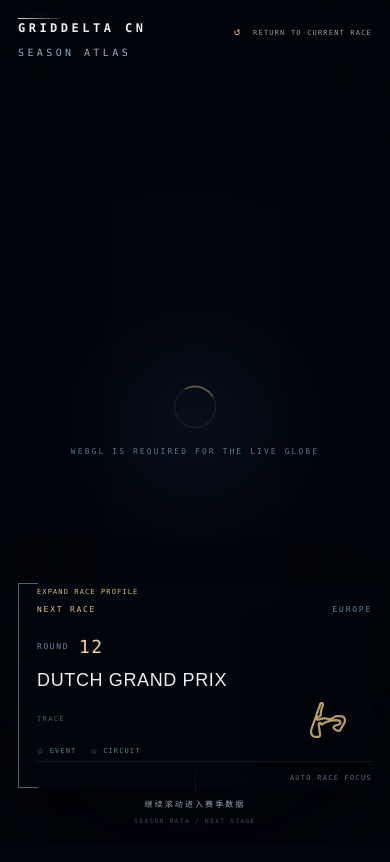
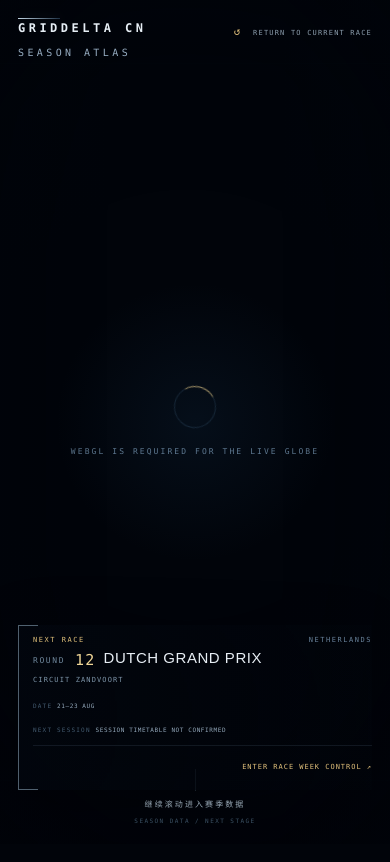
Before and after one commit to s8k8ps26k6-ui/pitwallcn, a Next.js app: page /atlas-v2 in a window 390 px wide. Shown: the top 862 px of the page. Built offline with nearby package versions, Linux system fonts and the light colour scheme.

Commit message:
feat: streamline atlas station preview

```diff
--- a/src/components/atlas-v2/season-atlas.module.css
+++ b/src/components/atlas-v2/season-atlas.module.css
@@ -1126,3 +1126,170 @@
     transition: none;
   }
 }
+
+/* Atlas is a discovery surface. Keep this station preview deliberately short;
+   the complete event dossier now lives at /races/[season]/[eventId]. */
+.focusPanelCompact {
+  width: clamp(286px, 21vw, 326px);
+  padding-bottom: 8px;
+}
+
+.focusPanelCompact .focusToggle,
+.focusPanelCompact .focusFavorites,
+.focusPanelCompact .focusRule,
+.focusPanelCompact .focusFooter > span,
+.focusPanelCompact .focusFooter > button {
+  display: none;
+}
+
+.focusPanelCompact .focusRound {
+  margin-top: 9px;
+}
+
+.focusPanelCompact .focusRound strong {
+  font-size: 15px;
+}
+
+.focusPanelCompact h2 {
+  margin-top: 5px;
+  font-size: clamp(15px, 1.2vw, 20px);
+}
+
+.focusPanelCompact .focusCircuit {
+  margin-top: 5px;
+  font-size: 8px;
+}
+
+.focusPanelCompact .focusTrace {
+  min-height: 26px;
+  margin-top: 7px;
+}
+
+.focusPanelCompact .focusTrace > span {
+  display: none;
+}
+
+.focusPanelCompact .focusTraceSvg {
+  width: 72px;
+  height: 27px;
+}
+
+.focusPanelCompact .focusMeta {
+  display: grid;
+  grid-template-columns: 1fr;
+  gap: 5px;
+  margin-top: 9px;
+}
+
+.focusPanelCompact .focusMeta div {
+  display: none;
+}
+
+.focusPanelCompact .focusMeta div:first-child,
+.focusPanelCompact .focusMeta div:nth-child(4) {
+  display: block;
+}
+
+.focusPanelCompact .focusMeta dt,
+.focusPanelCompact .focusMeta dd,
+.focusPanelCompact .focusMeta dd small {
+  display: inline;
+  font-size: 7px;
+}
+
+.focusPanelCompact .focusMeta dt::after {
+  content: "  ";
+}
+
+.focusPanelCompact .focusMeta dd small::before {
+  content: " · ";
+}
+
+.focusPanelCompact .focusFooter {
+  display: flex;
+  justify-content: flex-end;
+  min-height: 0;
+  margin-top: 10px;
+  padding-top: 8px;
+}
+
+.focusEnter {
+  color: var(--atlas-gold);
+  font: 7px/1 ui-monospace, SFMono-Regular, Menlo, Monaco, Consolas, monospace;
+  letter-spacing: 0.14em;
+  text-decoration: none;
+}
+
+.focusEnter:hover,
+.focusEnter:focus-visible {
+  color: #ffe1a0;
+  outline: none;
+  text-shadow: 0 0 12px rgba(236, 195, 105, 0.52);
+}
+
+@media (max-width: 720px) {
+  .focusPanel.focusPanelCompact {
+    right: max(18px, env(safe-area-inset-right));
+    bottom: calc(env(safe-area-inset-bottom) + 54px);
+    left: max(18px, env(safe-area-inset-left));
+    width: auto;
+    max-height: none;
+    min-height: 0;
+    padding: 10px 0 9px 14px;
+  }
+
+  .focusPanel.focusPanelCompact:not(.focusPanelExpanded) .focusCircuit,
+  .focusPanel.focusPanelCompact:not(.focusPanelExpanded) .focusMeta,
+  .focusPanel.focusPanelCompact:not(.focusPanelExpanded) .focusFooter {
+    display: block;
+  }
+
+  .focusPanelCompact .focusKicker {
+    font-size: 7px;
+  }
+
+  .focusPanelCompact .focusRound {
+    display: inline-flex;
+    margin: 4px 8px 0 0;
+  }
+
+  .focusPanelCompact h2 {
+    display: inline;
+    font-size: 15px;
+    line-height: 1.2;
+  }
+
+  .focusPanelCompact .focusCircuit {
+    display: block;
+    margin-top: 3px;
+    font-size: 7px;
+  }
+
+  .focusPanelCompact .focusTrace {
+    display: none;
+  }
+
+  .focusPanelCompact .focusMeta {
+    gap: 3px;
+    margin-top: 6px;
+  }
+
+  .focusPanelCompact .focusMeta dt,
+  .focusPanelCompact .focusMeta dd,
+  .focusPanelCompact .focusMeta dd small {
+    font-size: 6px;
+  }
+
+  .focusPanelCompact .focusFooter {
+    display: flex !important;
+    margin-top: 7px;
+    padding-top: 7px;
+  }
+
+  .focusEnter {
+    min-height: 28px;
+    display: inline-flex;
+    align-items: center;
+    font-size: 7px;
+  }
+}
--- a/src/components/atlas-v2/season-atlas.tsx
+++ b/src/components/atlas-v2/season-atlas.tsx
@@ -9,6 +9,9 @@ import {
   type CSSProperties,
 } from "react";
 import dynamic from "next/dynamic";
+import Link from "next/link";
+import type { Route } from "next";
+import { useSearchParams } from "next/navigation";
 import {
   AtlasGlobe,
   EUROPE_ENTRY_ID,
@@ -17,7 +20,6 @@ import {
 import {
   getSeason2026,
   getSeasonRaceSelection2026,
-  type SeasonSelectionPhase,
   type SeasonRace,
 } from "@/lib/atlas/season-2026";
 import {
@@ -32,6 +34,7 @@ import {
 import {
   getCircuitForRace,
 } from "@/lib/atlas/circuit-registry";
+import { getSessionLabel } from "@/lib/atlas/race-detail";
 import {
   EMPTY_ATLAS_FAVORITES,
   getAtlasStorage,
@@ -137,9 +140,11 @@ function formatRaceDates(race: SeasonRace) {
     .format(end)
     .toUpperCase();
 
-  return start.getUTCMonth() === end.getUTCMonth()
-    ? `${startDay}–${endDay} ${month}`
-    : `${startDay} ${month}–${endDay} ${endMonth}`;
+  const separator = "–";
+  if (start.getUTCMonth() === end.getUTCMonth()) {
+    return `${startDay}${separator}${endDay} ${month}`;
+  }
+  return `${startDay} ${month}${separator}${endDay} ${endMonth}`;
 }
 
 function formatLocalRaceStart(
@@ -208,11 +213,11 @@ function CircuitTrace({
 }
 
 function statusLabel(
-  phase: SeasonSelectionPhase,
+  phase: "current" | "next" | "off-season",
   selected: boolean,
   isAutomaticRace: boolean,
 ) {
-  if (selected) return "LOCKED FOCUS";
+  if (selected) return "STATION SELECTED";
   if (!isAutomaticRace) return "STATION PREVIEW";
   if (phase === "current") return "CURRENT RACE";
   if (phase === "next") return "NEXT RACE";
@@ -243,6 +248,7 @@ export function SeasonAtlas() {
   const [favorites, setFavorites] = useState<AtlasFavorites>(
     EMPTY_ATLAS_FAVORITES,
   );
+  const searchParams = useSearchParams();
   const webglState = useWebGLState();
   const reducedMotion = useMediaQuery("(prefers-reduced-motion: reduce)");
   const compact = useMediaQuery("(max-width: 720px), (pointer: coarse)");
@@ -298,19 +304,21 @@ export function SeasonAtlas() {
       focusedCalendarEntry ? getNextSession(focusedCalendarEntry, now) : null,
     [focusedCalendarEntry, now],
   );
+  const nextSessionIndex = nextSession
+    ? focusedCalendarEntry?.sessions.indexOf(nextSession) ?? -1
+    : -1;
   const focusedEventId = focusedRace.eventId ?? `${focusedRace.id}-gp-2026`;
   const eventIsFavorite = favorites.eventIds.includes(focusedEventId);
   const circuitIsFavorite = focusedCircuit
     ? favorites.circuitIds.includes(focusedCircuit.id)
     : false;
   const toggleEventFavorite = useCallback(() => {
-    const eventId = focusedRace.eventId ?? `${focusedRace.id}-gp-2026`;
     setFavorites((current) => {
-      const next = toggleFavoriteEvent(current, eventId);
+      const next = toggleFavoriteEvent(current, focusedEventId);
       writeAtlasFavorites(getAtlasStorage(), next);
       return next;
     });
-  }, [focusedRace.eventId, focusedRace.id]);
+  }, [focusedEventId]);
 
   const toggleCircuitFavorite = useCallback(() => {
     if (!focusedCircuit) return;
@@ -334,7 +342,6 @@ export function SeasonAtlas() {
       setHoveredTargetId(null);
       setNavigationVersion((version) => version + 1);
       if (targetId === EUROPE_ENTRY_ID) {
-        setFocusExpanded(false);
         setSelectedRaceId(
           currentRace.region === "EUROPE" ? currentRace.id : null,
         );
@@ -342,7 +349,6 @@ export function SeasonAtlas() {
         return;
       }
       setSelectedRaceId(targetId);
-      setFocusExpanded(true);
       setViewMode("station-focus");
     },
     [currentRace.id, currentRace.region],
@@ -351,7 +357,6 @@ export function SeasonAtlas() {
   const handleBackToGlobe = useCallback(() => {
     setHoveredTargetId(null);
     setSelectedRaceId(null);
-    setFocusExpanded(false);
     setViewMode("global");
     setNavigationVersion((version) => version + 1);
   }, []);
@@ -359,7 +364,6 @@ export function SeasonAtlas() {
   const handleReturnToCurrentRace = useCallback(() => {
     setHoveredTargetId(null);
     setSelectedRaceId(null);
-    setFocusExpanded(false);
     setViewMode("global");
     setNavigationVersion((version) => version + 1);
     setAutoFocusVersion((version) => version + 1);
@@ -376,6 +380,20 @@ export function SeasonAtlas() {
       setSelectedRaceId(currentRace.id);
     }
   }, [currentRace.id, currentRace.region, viewMode]);
+
+  useEffect(() => {
+    const station = searchParams.get("station");
+    if (!station) return;
+    const target = races.find(
+      (race) => race.id === station || race.eventId === station,
+    );
+    if (!target || selectedRaceId === target.id) return;
+
+    setHoveredTargetId(null);
+    setSelectedRaceId(target.id);
+    setViewMode("station-focus");
+    setNavigationVersion((version) => version + 1);
+  }, [races, searchParams, selectedRaceId]);
 
   useEffect(() => {
     const handleKeyDown = (event: KeyboardEvent) => {
@@ -499,7 +517,7 @@ export function SeasonAtlas() {
         </button>
 
         <aside
-          className={`${styles.focusPanel} ${focusExpanded ? styles.focusPanelExpanded : ""}`}
+          className={`${styles.focusPanel} ${styles.focusPanelCompact} ${focusExpanded ? styles.focusPanelExpanded : ""}`}
           aria-live="polite"
           data-atlas-focus-panel={focusExpanded ? "expanded" : "collapsed"}
         >
@@ -551,7 +569,7 @@ export function SeasonAtlas() {
                     focusedRace.id === currentRace.id,
                   )}
                 </span>
-                <span>{focusedRace.region.replace("_", " ")}</span>
+                <span>{focusedRace.country}</span>
               </div>
               <div className={styles.focusRound}>
                 <span>ROUND</span>
@@ -606,7 +624,13 @@ export function SeasonAtlas() {
                 <div>
                   <dt>NEXT SESSION</dt>
                   <dd>
-                    {nextSession?.name ?? "SESSION TIMETABLE NOT CONFIRMED"}
+                    {nextSession
+                      ? getSessionLabel(
+                          nextSession,
+                          nextSessionIndex,
+                          focusedRace.isSprint,
+                        )
+                      : "SESSION TIMETABLE NOT CONFIRMED"}
                     {nextSession ? (
                       <small>
                         {formatSessionTime(
@@ -640,6 +664,12 @@ export function SeasonAtlas() {
                   {focusedRace.isSprint ? "SPRINT WEEKEND" : "GRAND PRIX WEEKEND"}
                 </span>
                 <span>{selectedRace ? "STATION LOCKED" : "AUTO RACE FOCUS"}</span>
+                <Link
+                  className={styles.focusEnter}
+                  href={`/races/2026/${focusedEventId}?from=atlas&station=${focusedRace.id}` as Route}
+                >
+                  ENTER RACE WEEK CONTROL ↗
+                </Link>
                 {selectedRace ? (
                   <button type="button" onClick={() => setFocusExpanded(true)}>
                     ENTER RACE WEEK CONTROL →
```
